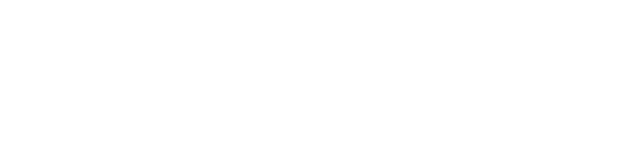
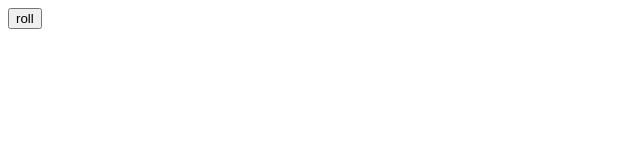
Before and after one commit to Victorriv/random_number_generator, a plain HTML site: page index.html in a window 1280 px wide. Shown: the full height of the page, 0-640 px from the left. Drawn offline with Linux system fonts and the light colour scheme.

Commit message:
made a button

```diff
--- a/index.html
+++ b/index.html
@@ -10,7 +10,7 @@
 
 </head>
 <body>
-
+    <button id ="myButton"> roll</button>
 
 
 
```
